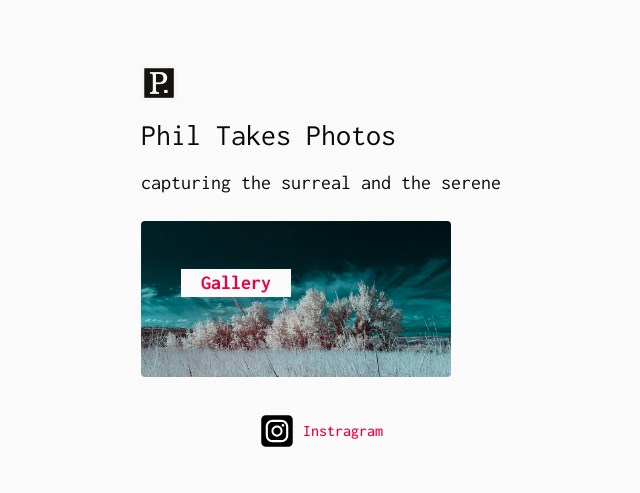
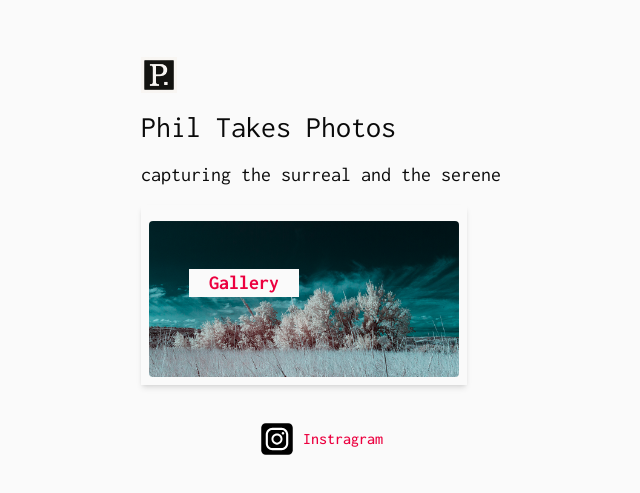
Before and after one commit to philwilt/phil-takes-photos, a React (Vite) app: page / in a window 1280 px wide. Shown: the part 163-656 px from the top of the page, without its empty margins (319-959 px from the left). Built offline with nearby package versions, Linux system fonts and the light colour scheme.

Commit message:
Style updates

```diff
--- a/src/Home.tsx
+++ b/src/Home.tsx
@@ -1,3 +1,4 @@
+import { Link } from "react-router-dom";
 import Logo from "../public/philtakesphotos-logo.png";
 import "./App.css";
 
@@ -19,13 +20,15 @@ function App() {
           <h2 className="text-xl font-large flex flex-row  text-center">
             capturing the surreal and the serene
           </h2>
-          <a href="/galleries">
-            <div className=" text-xl font-large flex flex-row mt-2 text-center rounded-sm pl-10 pr-40 pt-10 pb-20 bg-[url(/hero-1.png)] bg-cover">
-              <div className="text-xl font-large font-bold flex flex-row mt-2 text-center bg-neutral-50 pl-5 pr-5">
-                Gallery
+          <Link to={"/galleries"}>
+            <div className="shadow-md shadow-black-950/10 p-2 transform transition duration-300 hover:scale-102">
+              <div className=" text-xl font-large flex flex-row mt-2 text-center rounded-sm pl-10 pr-40 pt-10 pb-20 bg-[url(/hero-1.png)] bg-cover">
+                <div className="text-xl font-large font-bold flex flex-row mt-2 text-center bg-neutral-50 pl-5 pr-5">
+                  Gallery
+                </div>
               </div>
             </div>
-          </a>
+          </Link>
         </main>
       </div>
     </>
--- a/src/components/gallery/Galleries.tsx
+++ b/src/components/gallery/Galleries.tsx
@@ -18,7 +18,7 @@ const Galleries: React.FC = () => {
         Galleries
       </h1>
 
-      <div className="flex flex-col gap-5 p-15 md:gap-8 h-auto grid-flow-col md:grid-flow-row">
+      <div className="flex flex-col gap-5 p-4 md:gap-6 h-auto grid-flow-col md:grid-flow-row">
         {galleries.map((gallery, index) => (
           <Gallery galleryName={gallery} key={index} link />
         ))}
```
